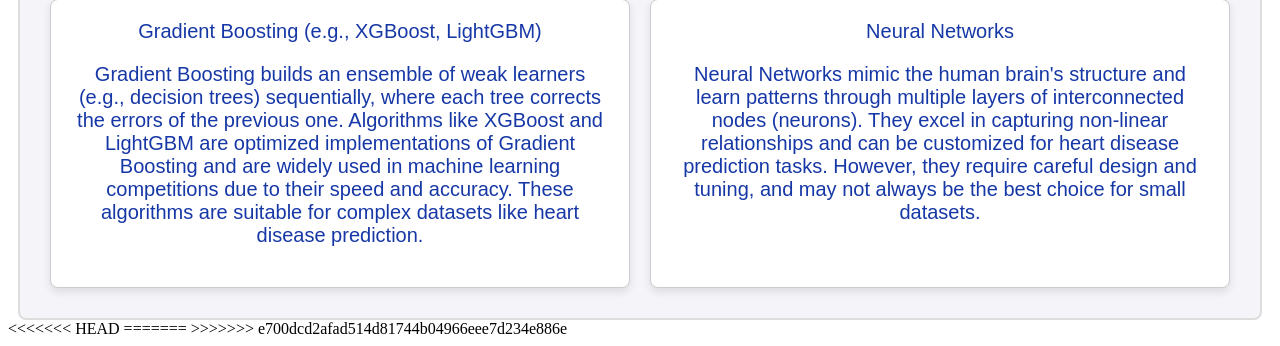
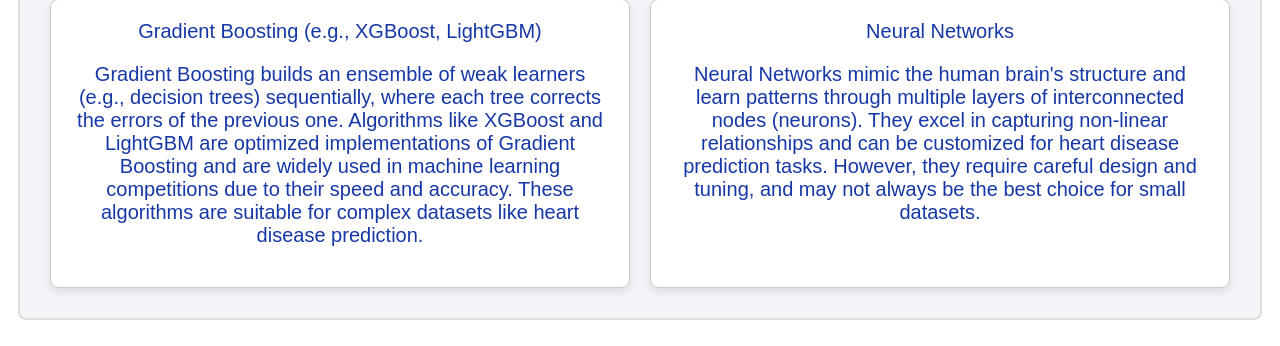
Before and after one commit to gauri0304/Heart-Care-Portal, a Flask app: template Templates/Learn More.html in a window 1280 px wide. Shown: the part 1513-1859 px from the top of the page. After the commit the page ends 1833 px from the top, so only its background shows below. Run offline with Flask 3, Linux system fonts and the light colour scheme; the template is opened without the code that fills it, so the values that code supplies are empty; parts of the project's set-up code (start-up, migrations or seed data) failed here and were passed over.

Commit message:
first commit

```diff
--- a/Templates/Learn More.html
+++ b/Templates/Learn More.html
@@ -138,8 +138,4 @@
     </div>
 </div>
 </body>
-<<<<<<< HEAD
 </html>
-=======
-</html>
->>>>>>> e700dcd2afad514d81744b04966eee7d234e886e
```
